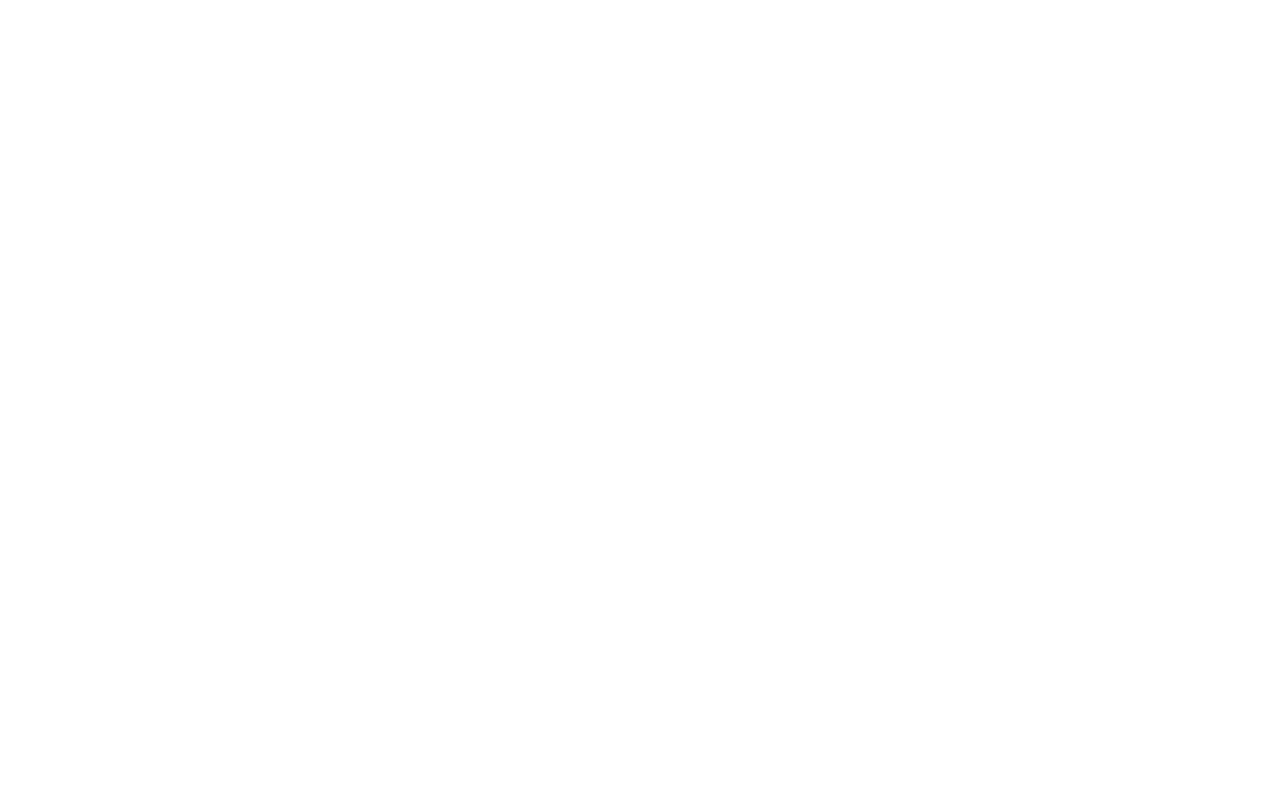
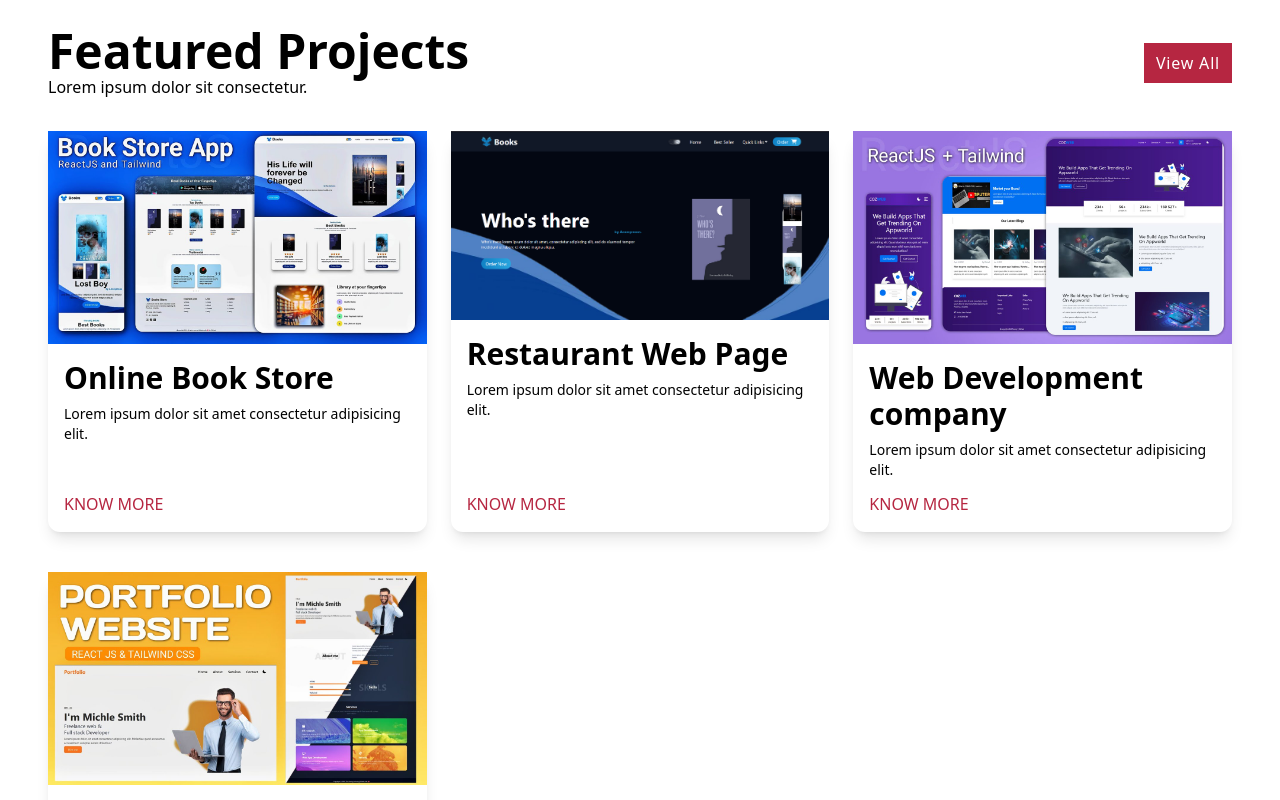
Before and after one commit to BaGorK/ppw-1, a React (Vite) app: page / in a window 1280 px wide. Shown: the part 1840-2640 px from the top of the page. Before the commit the page ends 1787 px from the top, so only its background shows below. Built offline with nearby package versions, Linux system fonts and the light colour scheme.

Commit message:
feat: ppw-1 - projects section

```diff
--- a/src/App.tsx
+++ b/src/App.tsx
@@ -1,6 +1,7 @@
 import Experience from './components/Experience';
 import Hero from './components/Hero';
 import Navbar from './components/Navbar';
+import Projects from './components/Projects';
 import Skills from './components/Skills';
 
 function App() {
@@ -11,6 +12,7 @@
         <Hero />
         <Skills />
         <Experience />
+        <Projects />
       </div>
     </>
   );
--- /dev/null
+++ b/src/components/Projects.tsx
@@ -0,0 +1,90 @@
+const ProjectsData = [
+  {
+    id: 1,
+    name: 'Online Book Store',
+    image: 'book-store.jpg',
+    description: 'Lorem ipsum dolor sit amet consectetur adipisicing elit.',
+    link: '#',
+  },
+  {
+    id: 2,
+    name: 'Restaurant Web Page',
+    image: 'book-store-web.png',
+    description: 'Lorem ipsum dolor sit amet consectetur adipisicing elit.',
+
+    link: '#',
+  },
+  {
+    id: 3,
+    name: 'Web Development company',
+    image: 'cozweb.jpg',
+    description: 'Lorem ipsum dolor sit amet consectetur adipisicing elit.',
+
+    link: '#',
+  },
+  {
+    id: 4,
+    name: 'Portfolio',
+    image: 'portfolio.jpg',
+    description: 'Lorem ipsum dolor sit amet consectetur adipisicing elit.',
+
+    link: '#',
+  },
+];
+
+function Projects() {
+  return (
+    <div className='dark:bg-black dark:text-white  py-14'>
+      <div className='container'>
+        <header className='flex flex-wrap items-center justify-between gap-6 py-6'>
+          <div>
+            <h2 className='text-5xl font-bold'>Featured Projects</h2>
+            <p>Lorem ipsum dolor sit consectetur.</p>
+          </div>
+          <a
+            href='.'
+            className='inline-block  sm:ml-auto tracking-wider text-white bg-primary text-nowrap px-3 py-2'
+          >
+            View All
+          </a>
+        </header>
+
+        {/* card section */}
+        <section>
+          <div className='grid grid-cols-1 sm:grid-cols-2 lg:grid-cols-3 gap-6'>
+            {ProjectsData.map((project, i) => (
+              <div
+                key={i}
+                className='rounded-xl flex flex-col shadow-lg my-2 hover:shadow-2xl duration-300  dark:bg-dark/80'
+              >
+                <div className='h-fit w-full bg-white '>
+                  <img
+                    src={project.image}
+                    alt={project.name + 'image'}
+                    className='object-center object-cover max-h-[300px]'
+                  />
+                </div>
+                <div className='space-y-3 p-4 flex-1 flex flex-col justify-between'>
+                  <div className='space-y-2'>
+                    <h1 className='text-3xl font-bold'>{project.name}</h1>
+                    <p className='text-sm'>{project.description}</p>
+                  </div>
+                  <div>
+                    <a
+                      href={project.link}
+                      className='text-primary uppercase my-2'
+                    >
+                      Know More
+                    </a>
+                  </div>
+                </div>
+              </div>
+            ))}
+          </div>
+        </section>
+      </div>
+    </div>
+  );
+}
+
+export default Projects;
```
